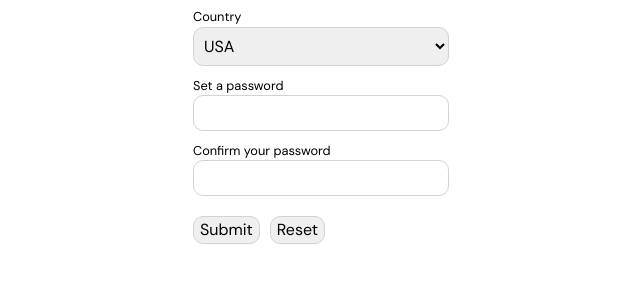
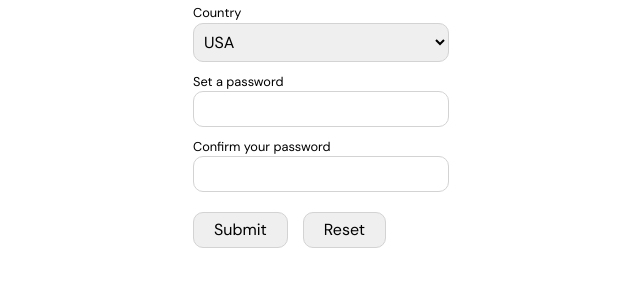
Before and after one commit to henrylin03/odin-form, a plain HTML site: page index.html in a window 1280 px wide. Shown: the part 336-622 px from the top of the page, without its empty margins (319-959 px from the left). Drawn offline with Linux system fonts and the light colour scheme.

Commit message:
add padding to buttons and increase gap

```diff
--- a/css/style.css
+++ b/css/style.css
@@ -63,10 +63,11 @@ button {
   outline: none;
   border: var(--input-border);
   border-radius: var(--input-border-radius);
+  padding: 5px 20px;
 }
 
 .btn-group {
   flex-direction: row;
-  gap: 10px;
+  gap: 15px;
   margin-top: 10px;
 }
```
